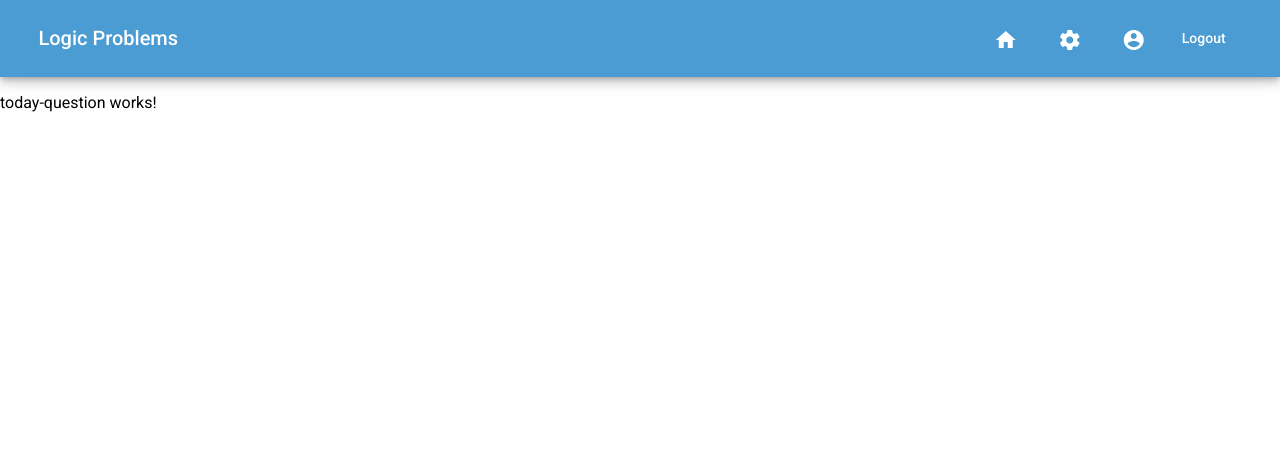
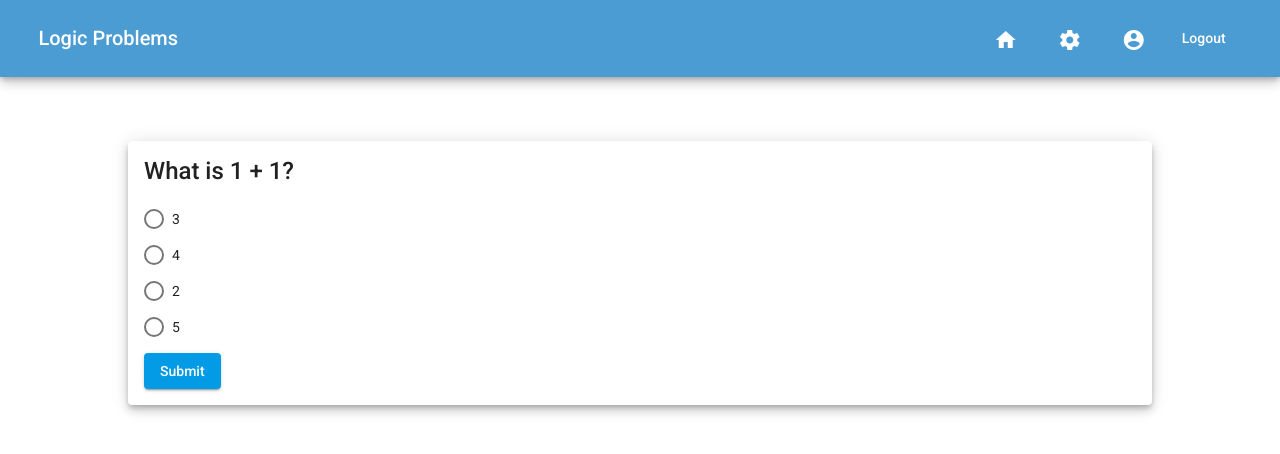
Before and after one commit to PranithKoppula7/logic_web_app, an Angular app: page /home/today-question in a window 1280 px wide. Shown: the top 454 px of the page. Built offline with nearby package versions, Linux system fonts and the light colour scheme; sample sign-in values are in the browser's storage.

Commit message:
added question service and hard coded question array along with reasoning card

```diff
--- a/src/app/app.module.ts
+++ b/src/app/app.module.ts
@@ -17,6 +17,7 @@ import { TodayQuestionComponent } from './components/today-question/today-questi
 import { LoginLayoutComponent } from './shared/layouts/login-layout.component';
 import { HomeLayoutComponent } from './shared/layouts/home-layout.component';
 import { TokenInterceptorService } from './shared/services/token-interceptor.service';
+import { DialogComponent } from './components/today-question/dialog/dialog.component';
 
 
 
@@ -29,7 +30,8 @@ import { TokenInterceptorService } from './shared/services/token-interceptor.ser
     DisplaycardComponent,
     TodayQuestionComponent,
     LoginLayoutComponent,
-    HomeLayoutComponent
+    HomeLayoutComponent,
+    DialogComponent
   ],
   imports: [
     BrowserModule,
--- a/src/app/components/navbar/navbar.component.html
+++ b/src/app/components/navbar/navbar.component.html
@@ -1,6 +1,6 @@
 <mat-toolbar class="mat-elevation-z6">
     <span>
-        <a>Logic Problems</a>
+        <a routerLink="/home">Logic Problems</a>
     </span>
 
     <div class="spacer"></div>
--- /dev/null
+++ b/src/app/components/today-question/dialog/dialog.component.html
@@ -0,0 +1,2 @@
+<p *ngIf="data.correct"> Correct! </p>
+<p *ngIf="!data.correct">Incorrect!</p>
--- /dev/null
+++ b/src/app/components/today-question/dialog/dialog.component.ts
@@ -0,0 +1,16 @@
+import { Component, OnInit, Inject } from '@angular/core';
+import { MAT_DIALOG_DATA } from '@angular/material/dialog';
+
+@Component({
+  selector: 'app-dialog',
+  templateUrl: './dialog.component.html',
+  styleUrls: ['./dialog.component.scss']
+})
+export class DialogComponent implements OnInit {
+
+  constructor(@Inject(MAT_DIALOG_DATA) public data: any) { }
+
+  ngOnInit(): void {
+  }
+
+}
--- a/src/app/components/today-question/today-question.component.html
+++ b/src/app/components/today-question/today-question.component.html
@@ -1 +1,20 @@
-<p>today-question works!</p>
+<div class="container">
+    <mat-card mat-ripple class="mat-elevation-z6 question">
+        <mat-card-content>
+            <mat-card-title>{{questions[0].question}}</mat-card-title><br>
+            <mat-radio-group aria-label="Select an option" (change)="onChange($event)" [disabled]="correct">
+                <mat-radio-button [value]="1">{{questions[0].answers.choice_one}}</mat-radio-button><br>
+                <mat-radio-button [value]="2">{{questions[0].answers.choice_two}}</mat-radio-button><br>
+                <mat-radio-button [value]="3">{{questions[0].answers.choice_three}}</mat-radio-button><br>
+                <mat-radio-button [value]="4">{{questions[0].answers.choice_four}}</mat-radio-button>
+            </mat-radio-group>
+        </mat-card-content>
+        <button mat-raised-button color="primary" class="submit" (click)="onSubmit()" [disabled]="correct">Submit</button>
+    </mat-card>
+    <mat-card mat-ripple class="mat-elevation-z6 reasoning" *ngIf="correct && closed">
+        <mat-card-title>Reasoning</mat-card-title><br>
+        <mat-card-content>
+            Correct! Answer choice {{selectedOption}} is correct {{questions[0].reasoning}}
+        </mat-card-content>
+    </mat-card>
+</div>
--- a/src/app/components/today-question/today-question.component.scss
+++ b/src/app/components/today-question/today-question.component.scss
@@ -0,0 +1,16 @@
+@import '../../../styles.scss';
+
+.question {
+    margin: 5% 10% 0 10%;
+}
+mat-radio-button {
+    display: block;
+}
+
+button {
+    color: white !important;
+}
+
+.reasoning {
+    margin: 2% 10% 0 10%;
+}
--- a/src/app/components/today-question/today-question.component.ts
+++ b/src/app/components/today-question/today-question.component.ts
@@ -1,4 +1,9 @@
 import { Component, OnInit } from '@angular/core';
+import { MatRadioButton } from '@angular/material/radio';
+import { QuestionService } from 'src/app/shared/services/question.service';
+import { Question } from 'src/app/shared/models/question';
+import { MatDialog } from '@angular/material/dialog';
+import { DialogComponent } from './dialog/dialog.component';
 
 @Component({
   selector: 'app-today-question',
@@ -7,9 +12,31 @@ import { Component, OnInit } from '@angular/core';
 })
 export class TodayQuestionComponent implements OnInit {
 
-  constructor() { }
+  selectedOption: string;
+  questions: Question[];
+  correct: boolean = false;
+  closed: boolean = false;
+
+  constructor(private questionService: QuestionService, public dialog: MatDialog) { }
 
   ngOnInit(): void {
+    this.questions = this.questionService.getQuestion();
+  }
+
+  onSubmit() {
+    if(this.selectedOption == this.questions[0].correct_answer.toString()) {
+      this.correct = true;
+    }
+    this.dialog.open(DialogComponent, {
+      data: {
+        correct: this.correct
+      }
+    }).afterClosed().subscribe((res) => {
+      this.closed = true;
+    })
+  }
+  onChange(event: MatRadioButton) {
+    this.selectedOption = event.value;
   }
 
 }
--- /dev/null
+++ b/src/app/shared/models/question.ts
@@ -0,0 +1,11 @@
+export interface Question {
+    question: string,
+    answers: {
+        choice_one: string,
+        choice_two: string,
+        choice_three: string,
+        choice_four: string
+    },
+    correct_answer: number,
+    reasoning: string
+}
--- /dev/null
+++ b/src/app/shared/services/question.service.ts
@@ -0,0 +1,28 @@
+import { Injectable } from '@angular/core';
+import { Question } from '../models/question';
+
+@Injectable({
+  providedIn: 'root'
+})
+export class QuestionService {
+
+  constructor() { }
+
+  getQuestion() {
+    return QUESTIONS;
+  }
+}
+
+const QUESTIONS: Question[] = [
+  {
+    question: 'What is 1 + 1?',
+    answers: {
+      choice_one: '3',
+      choice_two: '4',
+      choice_three: '2',
+      choice_four: '5'
+    },
+    correct_answer: 3,
+    reasoning: 'Because of basic math'
+  }
+]
--- a/src/themes.scss
+++ b/src/themes.scss
@@ -1,8 +1,8 @@
 @import '../node_modules/@angular/material/theming';
 @include mat-core();
 
-$primary: mat-palette($mat-blue, 200);
-$accent: mat-palette($mat-light-blue);
+$primary: mat-palette($mat-light-blue, 600);
+$accent: mat-palette($mat-light-blue, 600);
 
 $theme: mat-light-theme($primary, $accent);
 
```
Also changed, not shown: src/app/shared/third-party.module.ts (+9 -3 lines), src/app/components/today-question/dialog/dialog.component.scss (added), 2 other files (tests, documents, lock files or other folders).
